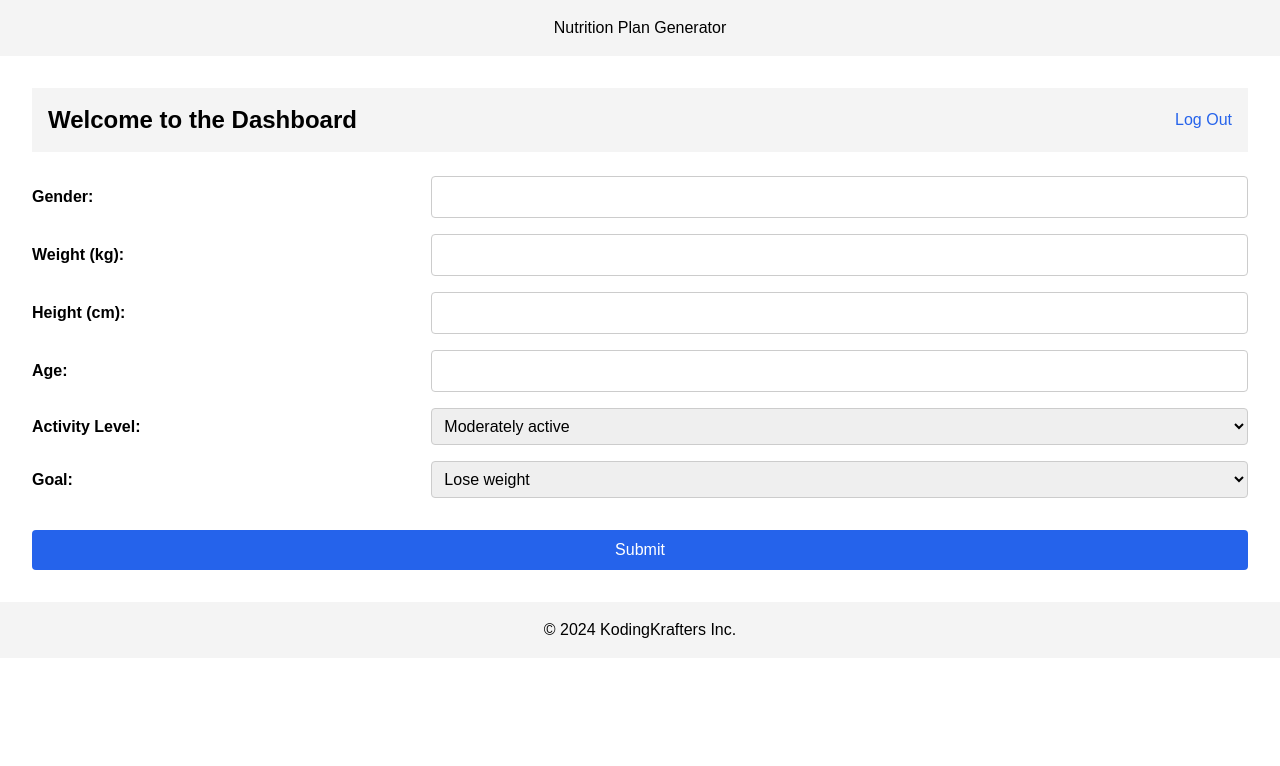
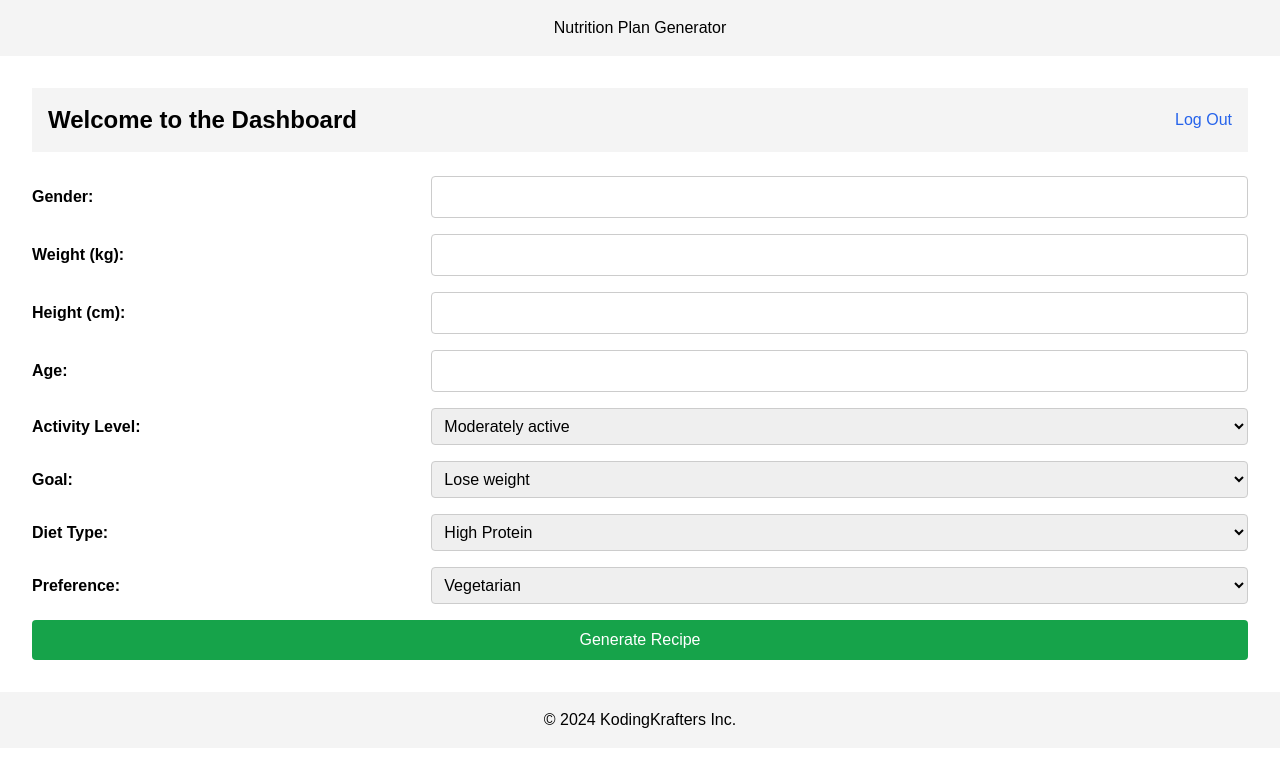
Before and after one commit to sajeeshkumar/nutriplan-frontend, a Next.js app: page /dashboard in a window 1280 px wide. Shown: the top 766 px of the page. Built offline with nearby package versions, Linux system fonts and the light colour scheme; sample sign-in values are in the browser's storage.

Commit message:
Added new recipe modal window

```diff
--- a/app/dashboard/page.js
+++ b/app/dashboard/page.js
@@ -15,7 +15,11 @@ export default function Dashboard() {
     goal: 'lose weight',
   });
 
-  const [apiResponse, setApiResponse] = useState(null);
+  const [dietType, setDietType] = useState('high-protein');
+  const [preference, setPreference] = useState('vegetarian');
+  const [recipeLoading, setRecipeLoading] = useState(false);
+  const [recipeResponse, setRecipeResponse] = useState(null);
+  const [showRecipeModal, setShowRecipeModal] = useState(false);
 
   useEffect(() => {
     const authToken = localStorage.getItem('authToken');
@@ -29,19 +33,10 @@ export default function Dashboard() {
     router.push('/');
   };
 
-  const handleChange = (e) => {
-    const { name, value } = e.target;
-    setFormData((prevState) => ({
-      ...prevState,
-      [name]: value,
-    }));
-  };
-
-  const handleSubmit = async (e) => {
-    e.preventDefault();
+  const handleGenerateRecipe = async () => {
     const { gender, weight, height, age, activity_level, goal } = formData;
 
-    const requestBody = {
+    const calorieRequestBody = {
       gender,
       weight: parseInt(weight),
       height: parseInt(height),
@@ -51,18 +46,44 @@ export default function Dashboard() {
     };
 
     try {
-      const res = await fetch(`${process.env.NEXT_PUBLIC_CALORIE_INTAKE_API_HOST}/calculate-calories`, {
+      setRecipeLoading(true);
+
+      // Step 1: Call Calorie Intake API
+      const calorieResponse = await fetch(`${process.env.NEXT_PUBLIC_CALORIE_INTAKE_API_HOST}/calculate-calories`, {
         method: 'POST',
         headers: {
           'Content-Type': 'application/json',
         },
-        body: JSON.stringify(requestBody),
+        body: JSON.stringify(calorieRequestBody),
       });
 
-      const data = await res.json();
-      setApiResponse(data);
+      const calorieData = await calorieResponse.json();
+      if (!calorieData || !calorieData.caloriesNeeded) {
+        throw new Error('Calorie API did not return valid data.');
+      }
+
+      // Step 2: Use calories from the response to call Generate Meal Plan API
+      const mealPlanRequestBody = {
+        calories: calorieData.caloriesNeeded,
+        dietType,
+        preference,
+      };
+
+      const mealPlanResponse = await fetch(`${process.env.NEXT_PUBLIC_MEAL_PLAN_API_HOST}/generate-meal-plan`, {
+        method: 'POST',
+        headers: {
+          'Content-Type': 'application/json',
+        },
+        body: JSON.stringify(mealPlanRequestBody),
+      });
+
+      const mealPlanData = await mealPlanResponse.json();
+      setRecipeResponse(mealPlanData);
+      setShowRecipeModal(true);
     } catch (error) {
-      console.error('Error making API call:', error);
+      console.error('Error generating recipe:', error);
+    } finally {
+      setRecipeLoading(false);
     }
   };
 
@@ -79,8 +100,8 @@ export default function Dashboard() {
         </a>
       </header>
 
-      <form onSubmit={handleSubmit} className="form-container">
       {/* Form Fields */}
+      <div className="form-container">
         <div className="form-group">
           <label htmlFor="gender" className="form-label">Gender:</label>
           <input
@@ -88,7 +109,9 @@ export default function Dashboard() {
             id="gender"
             name="gender"
             value={formData.gender}
-            onChange={handleChange}
+            onChange={(e) =>
+              setFormData((prevState) => ({ ...prevState, gender: e.target.value }))
+            }
             required
             className="form-input"
           />
@@ -100,7 +123,9 @@ export default function Dashboard() {
             id="weight"
             name="weight"
             value={formData.weight}
-            onChange={handleChange}
+            onChange={(e) =>
+              setFormData((prevState) => ({ ...prevState, weight: e.target.value }))
+            }
             required
             className="form-input"
           />
@@ -112,7 +137,9 @@ export default function Dashboard() {
             id="height"
             name="height"
             value={formData.height}
-            onChange={handleChange}
+            onChange={(e) =>
+              setFormData((prevState) => ({ ...prevState, height: e.target.value }))
+            }
             required
             className="form-input"
           />
@@ -124,7 +151,9 @@ export default function Dashboard() {
             id="age"
             name="age"
             value={formData.age}
-            onChange={handleChange}
+            onChange={(e) =>
+              setFormData((prevState) => ({ ...prevState, age: e.target.value }))
+            }
             required
             className="form-input"
           />
@@ -135,7 +164,9 @@ export default function Dashboard() {
             id="activity_level"
             name="activity_level"
             value={formData.activity_level}
-            onChange={handleChange}
+            onChange={(e) =>
+              setFormData((prevState) => ({ ...prevState, activity_level: e.target.value }))
+            }
             required
             className="form-input"
           >
@@ -151,7 +182,9 @@ export default function Dashboard() {
             id="goal"
             name="goal"
             value={formData.goal}
-            onChange={handleChange}
+            onChange={(e) =>
+              setFormData((prevState) => ({ ...prevState, goal: e.target.value }))
+            }
             required
             className="form-input"
           >
@@ -160,56 +193,113 @@ export default function Dashboard() {
             <option value="gain weight">Gain weight</option>
           </select>
         </div>
-        <button type="submit" className="mt-4 bg-blue-600 text-white py-2 px-4 rounded hover:bg-blue-700">
-          Submit
-        </button>
-      </form>
-
-      {apiResponse && (
-        <div className="result-container mt-6">
-          <h2 className="text-xl font-bold">Response</h2>
         <div className="form-group">
-            <label htmlFor="apiActivityLevel" className="form-label">Activity Level:</label>
-            <input
-              type="text"
-              id="apiActivityLevel"
-              value={apiResponse.activityLevel}
-              disabled
+          <label htmlFor="dietType" className="form-label">Diet Type:</label>
+          <select
+            id="dietType"
+            name="dietType"
+            value={dietType}
+            onChange={(e) => setDietType(e.target.value)}
+            required
             className="form-input"
-            />
+          >
+            <option value="high-protein">High Protein</option>
+            <option value="low-carb">Low Carb</option>
+            <option value="keto">Keto</option>
+            <option value="low-fat">Low Fat</option>
+            <option value="paleo">Paleo</option>
+            <option value="atkins">Atkins</option>
+            <option value="gluten-free">Gluten Free</option>
+            <option value="hcg">HCG</option>
+            <option value="zone">Zone</option>
+          </select>
         </div>
         <div className="form-group">
-            <label htmlFor="apiBmr" className="form-label">Basal Metabolic Rate (BMR):</label>
-            <input
-              type="text"
-              id="apiBmr"
-              value={apiResponse.bmr}
-              disabled
+          <label htmlFor="preference" className="form-label">Preference:</label>
+          <select
+            id="preference"
+            name="preference"
+            value={preference}
+            onChange={(e) => setPreference(e.target.value)}
+            required
             className="form-input"
-            />
+          >
+            <option value="vegetarian">Vegetarian</option>
+            <option value="non-vegetarian">Non-Vegetarian</option>
+            <option value="vegan">Vegan</option>
+          </select>
         </div>
-          <div className="form-group">
-            <label htmlFor="apiCaloriesNeeded" className="form-label">Daily Calorie Intake:</label>
-            <input
-              type="text"
-              id="apiCaloriesNeeded"
-              value={apiResponse.caloriesNeeded}
-              disabled
-              className="form-input"
-            />
       </div>
-          <div className="form-group">
-            <label htmlFor="apiGoal" className="form-label">Goal:</label>
-            <input
-              type="text"
-              id="apiGoal"
-              value={apiResponse.goal}
-              disabled
-              className="form-input"
-            />
+
+      {/* Generate Recipe Button */}
+      <button
+        onClick={handleGenerateRecipe}
+        className={`mt-4 w-full bg-green-600 text-white py-2 px-4 rounded hover:bg-green-700 transition ${
+          recipeLoading ? 'opacity-50 cursor-not-allowed' : ''
+        }`}
+        disabled={recipeLoading}
+      >
+        {recipeLoading ? 'Generating Recipe...' : 'Generate Recipe'}
+      </button>
+
+      {/* Recipe Modal */}
+      {showRecipeModal && recipeResponse && recipeResponse.recipes && (
+        <div className="fixed inset-0 bg-gray-900 bg-opacity-50 flex justify-center items-center">
+          <div className="bg-white rounded-lg shadow-lg p-6 max-w-md w-full">
+            <h2 className="text-lg font-bold mb-4">Generated Meal Plan</h2>
+
+            {/* Scrollable Content Section */}
+            <div className="max-h-[400px] overflow-y-auto mb-4">
+              {/* Loop through the recipeResponse.recipes and display in a readable format */}
+              {recipeResponse.recipes && recipeResponse.recipes.length > 0 ? (
+                recipeResponse.recipes.map((meal, index) => (
+                  <div key={index} className="mb-6">
+                    <h3 className="text-xl font-semibold mb-2">{meal.mealType}</h3>
+                    <h4 className="text-lg font-medium mb-2">{meal.mealName}</h4>
+                    <p className="text-sm text-gray-600 mb-2">
+                      <strong>Calories:</strong> {meal.caloriesPerServing} per serving
+                    </p>
+                    <p className="text-sm text-gray-600 mb-2">
+                      <strong>Servings:</strong> {meal.servings}
+                    </p>
+
+                    <div className="mb-2">
+                      <strong>Ingredients:</strong>
+                      <ul className="list-disc pl-5 text-sm text-gray-600">
+                        {meal.ingredients.map((ingredient, idx) => (
+                          <li key={idx}>
+                            {ingredient.amount} {ingredient.unit} of {ingredient.item}
+                          </li>
+                        ))}
+                      </ul>
+                    </div>
+
+                    <div>
+                      <strong>Preparation Steps:</strong>
+                      <ol className="list-decimal pl-5 text-sm text-gray-600">
+                        {meal.preparationSteps.map((step, idx) => (
+                          <li key={idx}>{step}</li>
+                        ))}
+                      </ol>
+                    </div>
+                  </div>
+                ))
+              ) : (
+                <p className="text-gray-600">No recipes found within the given calorie limit.</p>
+              )}
+            </div>
+
+            {/* Close Button */}
+            <button
+              onClick={() => setShowRecipeModal(false)}
+              className="mt-4 w-full bg-red-600 text-white py-2 px-4 rounded hover:bg-red-700"
+            >
+              Close
+            </button>
           </div>
         </div>
       )}
+
     </div>
   );
 }
```
Lines whose indentation alone changed are shown as unchanged.
